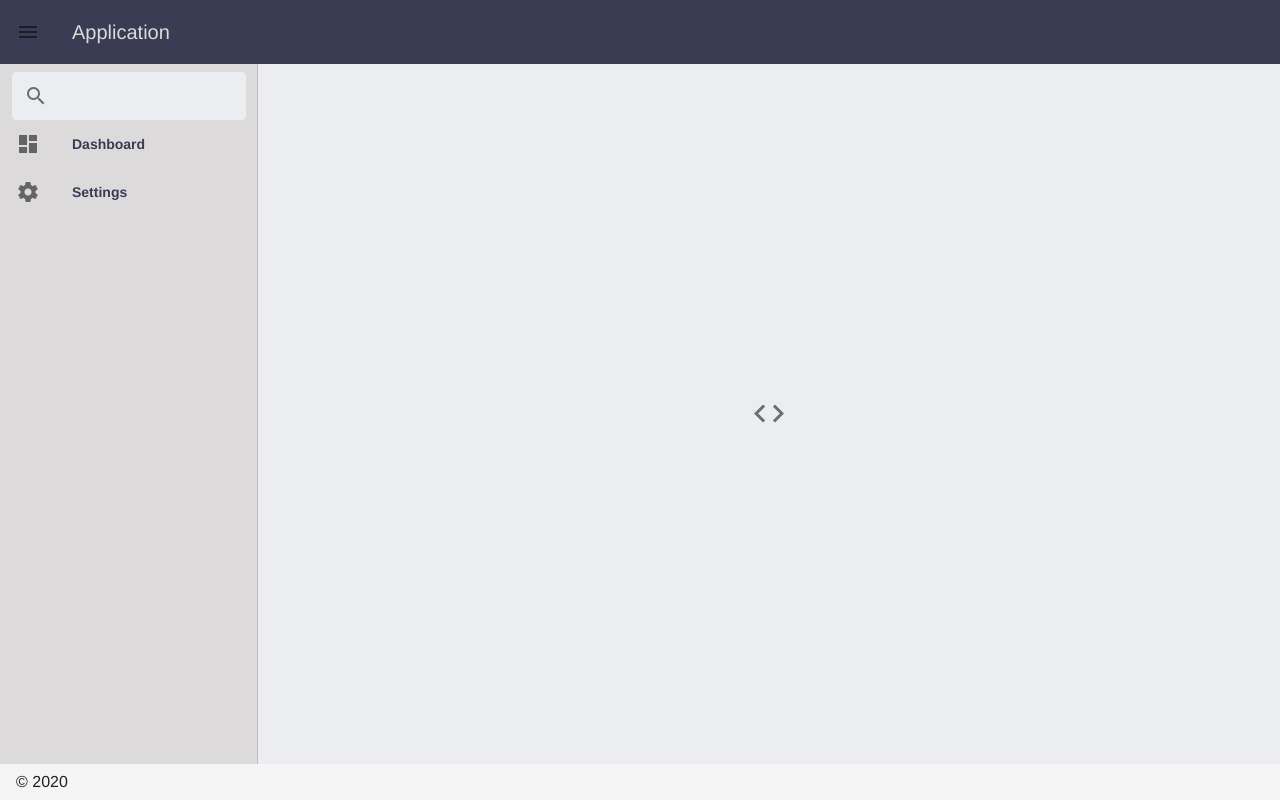
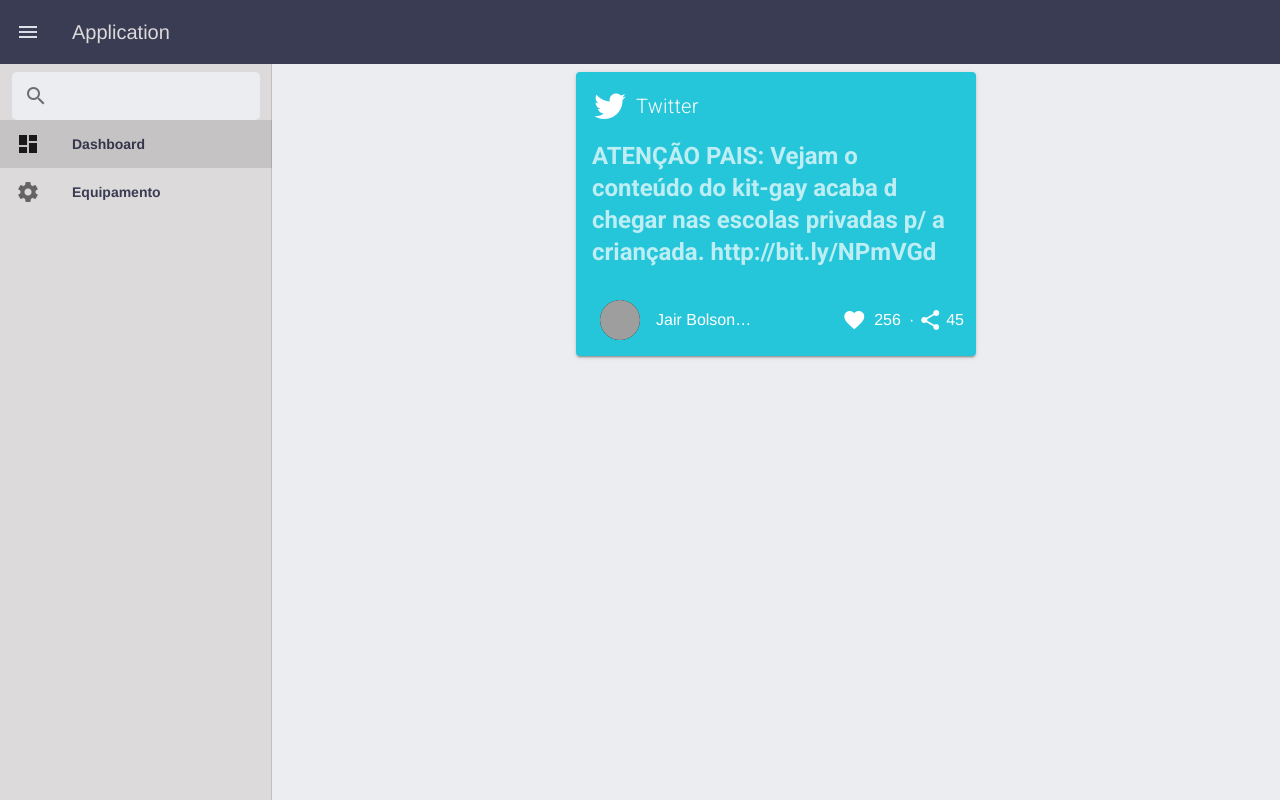
Before and after one commit to Dowsley/SteelStats, a Vue app in the folder frontend/dashboard/: page / in a window 1280 px wide. Built offline with nearby package versions, Linux system fonts and the light colour scheme; grey boxes are pictures that could not be loaded.

Commit message:
Bolsonaro

```diff
--- a/frontend/dashboard/src/App.vue
+++ b/frontend/dashboard/src/App.vue
@@ -2,10 +2,10 @@
   <v-app id="app">
     <v-navigation-drawer
       v-model="drawer"
-      :clipped="$vuetify.breakpoint.lgAndUp"
+      clipped
       app
 			class="primary"
-			width="258"
+			width="272"
     >
       <v-list dense>
 				<v-text-field
@@ -16,9 +16,10 @@
 					label=""
 					class="secondary--text hidden-sm-and-down"
 					background-color="#ecedf0"
-						style="display:block; margin-right:12px; margin-left: 12px;"
+					style="display:block; margin-right:12px; margin-left: 12px; border-radius: 5px;"
+					height="38"
 				></v-text-field>
-        <v-list-item link>
+        <v-list-item link to="/">
           <v-list-item-action>
             <v-icon>mdi-view-dashboard</v-icon>
           </v-list-item-action>
@@ -31,7 +32,7 @@
 						</v-list-item-title>
           </v-list-item-content>
         </v-list-item>
-        <v-list-item link>
+        <v-list-item link to="equipamento">
           <v-list-item-action>
             <v-icon>mdi-cog</v-icon>
           </v-list-item-action>
@@ -40,7 +41,7 @@
 						style="font-size:14px"
 						class="secondary--text font-weight-bold neue"
 						>
-						Settings
+						Equipamento
 						</v-list-item-title>
           </v-list-item-content>
         </v-list-item>
@@ -53,49 +54,28 @@
 			class="secondary"
 			flat
     >
-      <v-app-bar-nav-icon @click.stop="drawer = !drawer"></v-app-bar-nav-icon>
+      <v-app-bar-nav-icon @click.stop="drawer = !drawer">
+				<v-icon color="#DFE1E7">mdi-menu</v-icon>
+			</v-app-bar-nav-icon>
       <v-toolbar-title class="primary--text">Application</v-toolbar-title>
     </v-app-bar>
 
     <v-content>
-      <v-container
-        class="fill-height"
-        fluid
-      >
-        <v-row
-          align="center"
-          justify="center"
-        >
-          <v-col class="shrink">
-            <v-tooltip right>
-              <template v-slot:activator="{ on }">
-                <v-btn
-                  :href="source"
-                  icon
-                  large
-                  target="_blank"
-                  v-on="on"
-                >
-                  <v-icon large>mdi-code-tags</v-icon>
-                </v-btn>
-              </template>
-              <span>Source</span>
-            </v-tooltip>
-          </v-col>
-        </v-row>
-      </v-container>
+			<router-view/>
     </v-content>
-
-    <v-footer app>
-      <span>&copy; 2020</span>
-    </v-footer>
   </v-app>
 </template>
 
 <script>
+
+
   export default {
     props: {
       source: String,
+		},
+
+		components: {
+
 		},
 
     data: () => ({
--- /dev/null
+++ b/frontend/dashboard/src/components/Card.vue
@@ -0,0 +1,26 @@
+<template>
+	<v-card
+		class="ma-auto"
+
+	>
+		<v-card-text>
+			{{text}}
+		</v-card-text>
+	</v-card>
+</template>
+
+<script>
+export default {
+	name: 'Card',
+  props: [
+    'text',
+	],
+}
+</script>
+
+<style scoped>
+	.v-card {
+		color: #fbfbfb;
+		border-radius:20px;
+	}
+</style>
--- a/frontend/dashboard/src/components/views/dashboard/Dashboard.vue
+++ b/frontend/dashboard/src/components/views/dashboard/Dashboard.vue
@@ -1,7 +1,64 @@
 <template>
-  <div class="dashboard">
-		<h1>{{msg}}</h1>
-  </div>
+  <v-container fluid>
+    <v-row>
+      <v-col cols="12">
+        <v-row
+          align="center"
+          justify="center"
+          style="height: 300px;"
+        >
+					<v-card
+						class="mx-auto"
+						color="#26c6da"
+						dark
+						max-width="400"
+					>
+						<v-card-title>
+							<v-icon
+								large
+								left
+							>
+								mdi-twitter
+							</v-icon>
+							<span class="title font-weight-light">Twitter</span>
+						</v-card-title>
+
+						<v-card-text class="headline font-weight-bold">
+							{{text}}
+						</v-card-text>
+
+						<v-card-actions>
+							<v-list-item class="grow">
+								<v-list-item-avatar color="grey darken-3">
+									<v-img
+										class="elevation-6"
+										src="https://pbs.twimg.com/profile_images/1057631480459886595/9VPdGJJz_400x400.jpg"
+									></v-img>
+								</v-list-item-avatar>
+
+								<v-list-item-content>
+									<v-list-item-title>Jair Bolsonaro</v-list-item-title>
+								</v-list-item-content>
+
+								<v-row
+									align="center"
+									justify="end"
+								>
+									<v-btn icon @click="update()">
+										<v-icon class="mr-1">mdi-heart</v-icon>
+									</v-btn>
+									<span class="subheading mr-2">256</span>
+									<span class="mr-1">·</span>
+									<v-icon class="mr-1">mdi-share-variant</v-icon>
+									<span class="subheading">45</span>
+								</v-row>
+							</v-list-item>
+						</v-card-actions>
+					</v-card>
+        </v-row>
+      </v-col>
+    </v-row>
+  </v-container>
 </template>
 
 <script>
@@ -9,9 +66,25 @@ export default {
   name: 'Dashboard',
   data () {
     return {
-      msg: 'Aqui vai ficar a dashboard principal'
+			texts: [
+				'ATENÇÃO PAIS: Vejam o conteúdo do kit-gay acaba d chegar nas escolas privadas p/ a criançada. http://bit.ly/NPmVGd',
+				'Kkkkkkkkkk',
+				'PSOL É O PT DE CALCINHA SUJA',
+				'O que é golden shower?',
+			],
+			text: '',
+			i: 0
     }
-  }
+	},
+	created () {
+		this.text = this.texts[this.i];
+	},
+	methods: {
+		update() {
+			this.i += 1;
+			this.text = this.texts[this.i];
+		}
+	}
 }
 </script>
 
--- a/frontend/dashboard/src/components/views/equipamento/Equipamento.vue
+++ b/frontend/dashboard/src/components/views/equipamento/Equipamento.vue
@@ -1,5 +1,18 @@
 <template>
-    <div>
+  <v-container fluid>
+    <v-row>
+      <v-col cols="12">
+        <v-row
+          align="center"
+          justify="space-around"
+          style="height: 300px;"
+        >
+					<v-card
+					:key=n
+					v-for="n in 2"
+					rounded
+					color="#fbfbfb"
+					>
 						<input type="text" v-model="txtInput">
 						<input id="submitButton" type="submit" value="Pesquisar" v-on:click="refreshOees">
 						<ChartComponent
@@ -8,7 +21,14 @@
 							:categories="categories"
 							:data="data"
 						/>
-    </div>
+						<v-card-text>
+							OEE Anual
+						</v-card-text>
+					</v-card>
+        </v-row>
+      </v-col>
+    </v-row>
+  </v-container>
 </template>
 
 <script>
@@ -18,7 +38,7 @@ import EquipamentoService from '@/service/EquipamentoService';
 export default {
     name: "Equipmento",
     components: {
-      ChartComponent
+			ChartComponent,
     },
     // Test
 		data(){
```
Also changed, not shown: frontend/dashboard/src/components/Menu.vue (deleted, +0 -25 lines), frontend/dashboard/src/components/views/spacing.vue (deleted, +0 -25 lines), frontend/dashboard/src/assets/hamburguerIcon.svg (added), frontend/dashboard/src/assets/lupaIcon.svg (added). Lines whose indentation alone changed are shown as unchanged.
